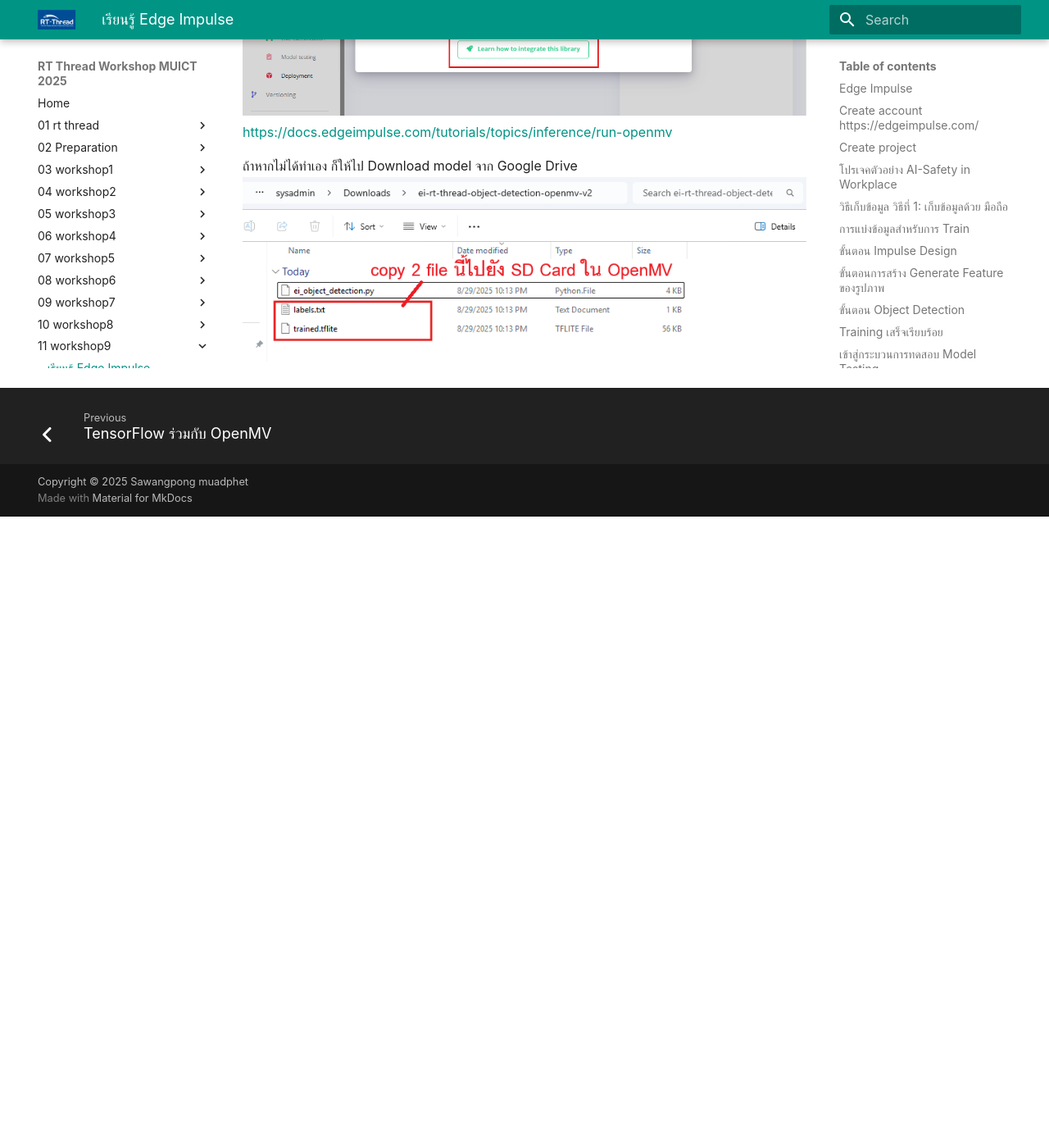
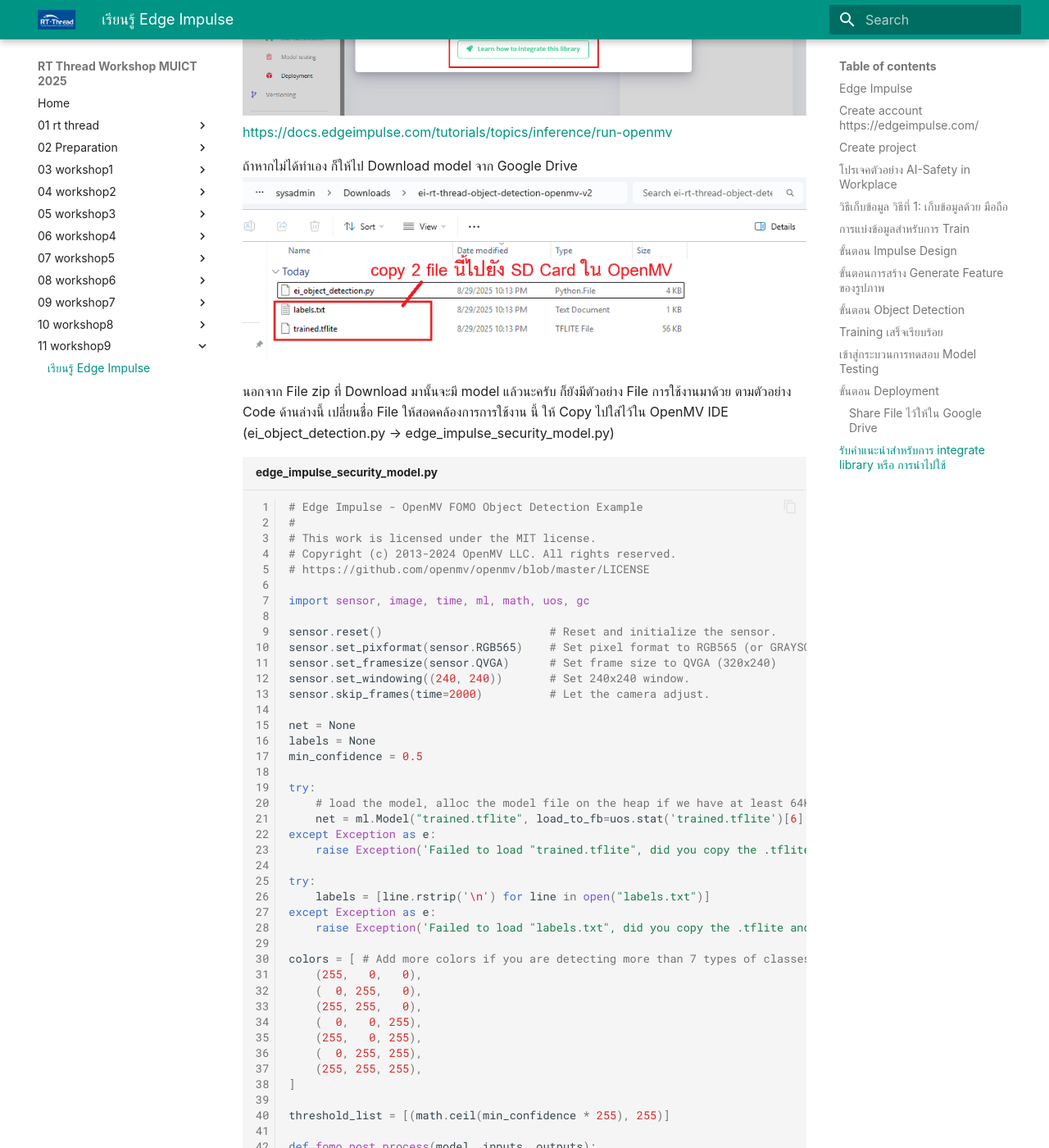
Before and after one commit to thaicodeorg/rt-thread-workshop, an MkDocs documentation site: the page built from docs/11_workshop9/workshop9.md, in a window 1280 px wide and 1400 px high, scrolled down 24020 px. Shown: the whole window at 82% size. Built offline with MkDocs 1.6.1 and Material for MkDocs 9.7.7, drawn with Linux system fonts in a browser that asks for light colours; some web fonts are replaced; before the commit the page ends 24650 px from its top, so only the background shows below that; some of the changed text lies outside the part shown.

Commit message:
Add Code edge_impulse_security_model.py

````diff
--- a/docs/11_workshop9/workshop9.md
+++ b/docs/11_workshop9/workshop9.md
@@ -190,3 +190,102 @@
 
 ถ้าหากไม่ได้ทำเอง ก็ให้ไป Download model จาก Google Drive
 ![](./images/9_project45.png)
+
+
+นอกจาก File zip ที่ Download มานั้นจะมี model แล้วนะครับ ก็ยังมีตัวอย่าง File การใช้งานมาด้วย ตามตัวอย่าง Code ด้านล่างนี้ เปลี่ยนชื่อ File ให้สอดคล้องการการใช้งาน  นี้ ให้ Copy ไปใส่ไว้ใน OpenMV IDE
+(ei_object_detection.py -> edge_impulse_security_model.py)
+
+```python   title="edge_impulse_security_model.py" linenums="1"
+# Edge Impulse - OpenMV FOMO Object Detection Example
+#
+# This work is licensed under the MIT license.
+# Copyright (c) 2013-2024 OpenMV LLC. All rights reserved.
+# https://github.com/openmv/openmv/blob/master/LICENSE
+
+import sensor, image, time, ml, math, uos, gc
+
+sensor.reset()                         # Reset and initialize the sensor.
+sensor.set_pixformat(sensor.RGB565)    # Set pixel format to RGB565 (or GRAYSCALE)
+sensor.set_framesize(sensor.QVGA)      # Set frame size to QVGA (320x240)
+sensor.set_windowing((240, 240))       # Set 240x240 window.
+sensor.skip_frames(time=2000)          # Let the camera adjust.
+
+net = None
+labels = None
+min_confidence = 0.5
+
+try:
+    # load the model, alloc the model file on the heap if we have at least 64K free after loading
+    net = ml.Model("trained.tflite", load_to_fb=uos.stat('trained.tflite')[6] > (gc.mem_free() - (64*1024)))
+except Exception as e:
+    raise Exception('Failed to load "trained.tflite", did you copy the .tflite and labels.txt file onto the mass-storage device? (' + str(e) + ')')
+
+try:
+    labels = [line.rstrip('\n') for line in open("labels.txt")]
+except Exception as e:
+    raise Exception('Failed to load "labels.txt", did you copy the .tflite and labels.txt file onto the mass-storage device? (' + str(e) + ')')
+
+colors = [ # Add more colors if you are detecting more than 7 types of classes at once.
+    (255,   0,   0),
+    (  0, 255,   0),
+    (255, 255,   0),
+    (  0,   0, 255),
+    (255,   0, 255),
+    (  0, 255, 255),
+    (255, 255, 255),
+]
+
+threshold_list = [(math.ceil(min_confidence * 255), 255)]
+
+def fomo_post_process(model, inputs, outputs):
+    ob, oh, ow, oc = model.output_shape[0]
+
+    x_scale = inputs[0].roi[2] / ow
+    y_scale = inputs[0].roi[3] / oh
+
+    scale = min(x_scale, y_scale)
+
+    x_offset = ((inputs[0].roi[2] - (ow * scale)) / 2) + inputs[0].roi[0]
+    y_offset = ((inputs[0].roi[3] - (ow * scale)) / 2) + inputs[0].roi[1]
+
+    l = [[] for i in range(oc)]
+
+    for i in range(oc):
+        img = image.Image(outputs[0][0, :, :, i] * 255)
+        blobs = img.find_blobs(
+            threshold_list, x_stride=1, y_stride=1, area_threshold=1, pixels_threshold=1
+        )
+        for b in blobs:
+            rect = b.rect()
+            x, y, w, h = rect
+            score = (
+                img.get_statistics(thresholds=threshold_list, roi=rect).l_mean() / 255.0
+            )
+            x = int((x * scale) + x_offset)
+            y = int((y * scale) + y_offset)
+            w = int(w * scale)
+            h = int(h * scale)
+            l[i].append((x, y, w, h, score))
+    return l
+
+clock = time.clock()
+while(True):
+    clock.tick()
+
+    img = sensor.snapshot()
+
+    for i, detection_list in enumerate(net.predict([img], callback=fomo_post_process)):
+        if i == 0: continue  # background class
+        if len(detection_list) == 0: continue  # no detections for this class?
+
+        print("********** %s **********" % labels[i])
+        for x, y, w, h, score in detection_list:
+            center_x = math.floor(x + (w / 2))
+            center_y = math.floor(y + (h / 2))
+            print(f"x {center_x}\ty {center_y}\tscore {score}")
+            img.draw_circle((center_x, center_y, 12), color=colors[i])
+
+    print(clock.fps(), "fps", end="\n\n")
+
+```
+- กด ปุ่ม Connect และ Run เหมือนเดิม
````
